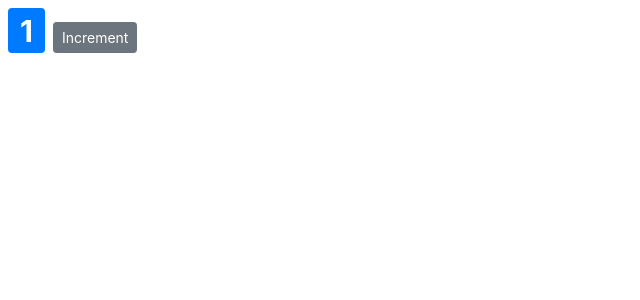
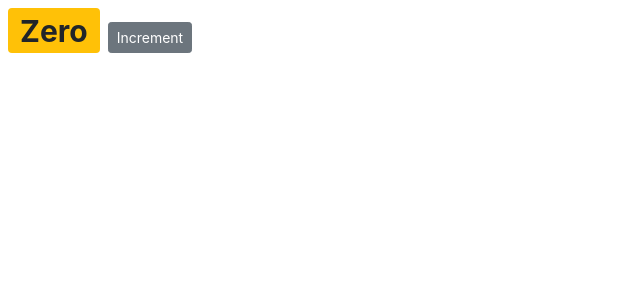
Before and after one commit to RachanaDevi/Counter-App, a React (Create React App) app: page / in a window 1280 px wide. Shown: the top 300 px of the page, without its empty margins (0-640 px from the left). Built offline with nearby package versions, Linux system fonts and the light colour scheme.

Commit message:
[Rachana] Add. classes to show Rendering of classes dynamically

```diff
--- a/src/components/counter.jsx
+++ b/src/components/counter.jsx
@@ -3,13 +3,16 @@
 //you can also write it here export default
 class Counter extends Component {
   state = {
-    count: 1,
+    count: 0,
   };
 
   render() {
+    let classes = "badge m-2 badge-";
+    classes += this.state.count === 0 ? "warning" : "primary";
+
     return (
       <React.Fragment>
-        <span style={{ fontSize: 30 }} className="badge badge-primary m-2">
+        <span style={{ fontSize: 30 }} className={classes}>
           {this.formatCount()}
         </span>
         <button className="btn btn-secondary btn-sm">Increment</button>
```
